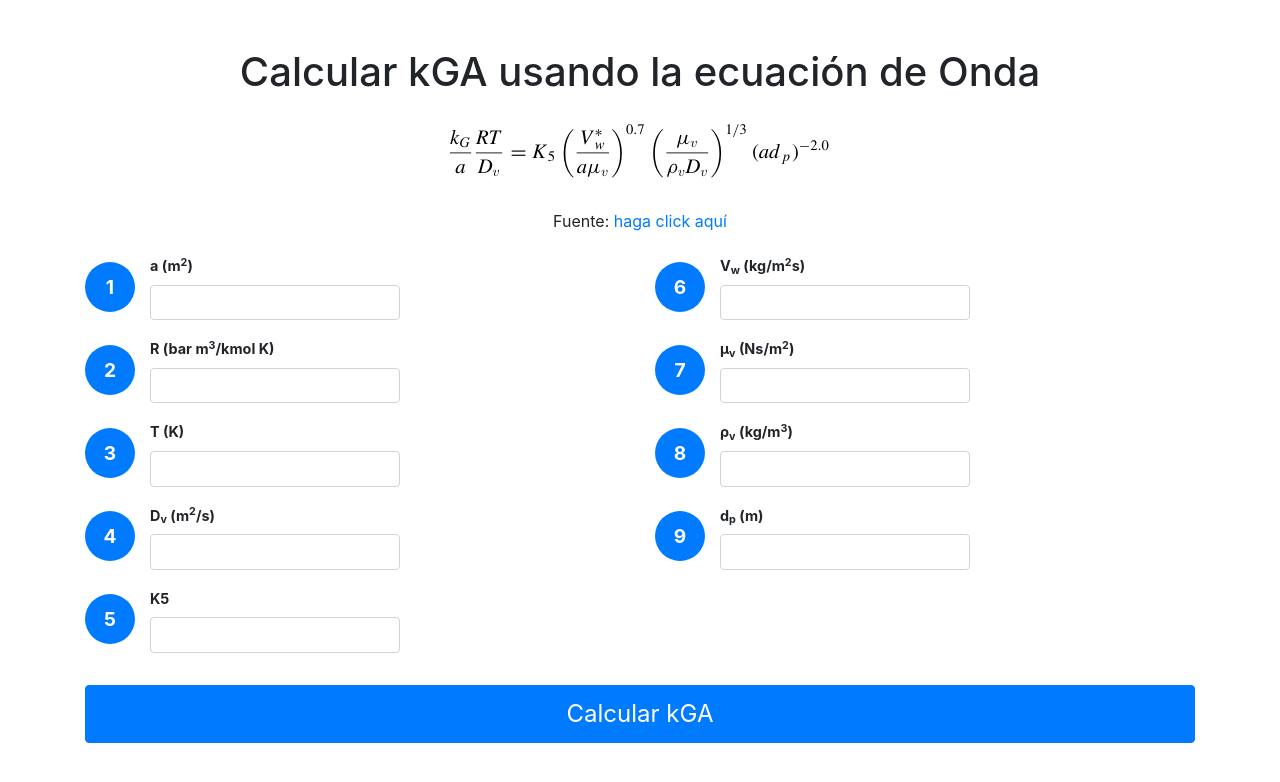
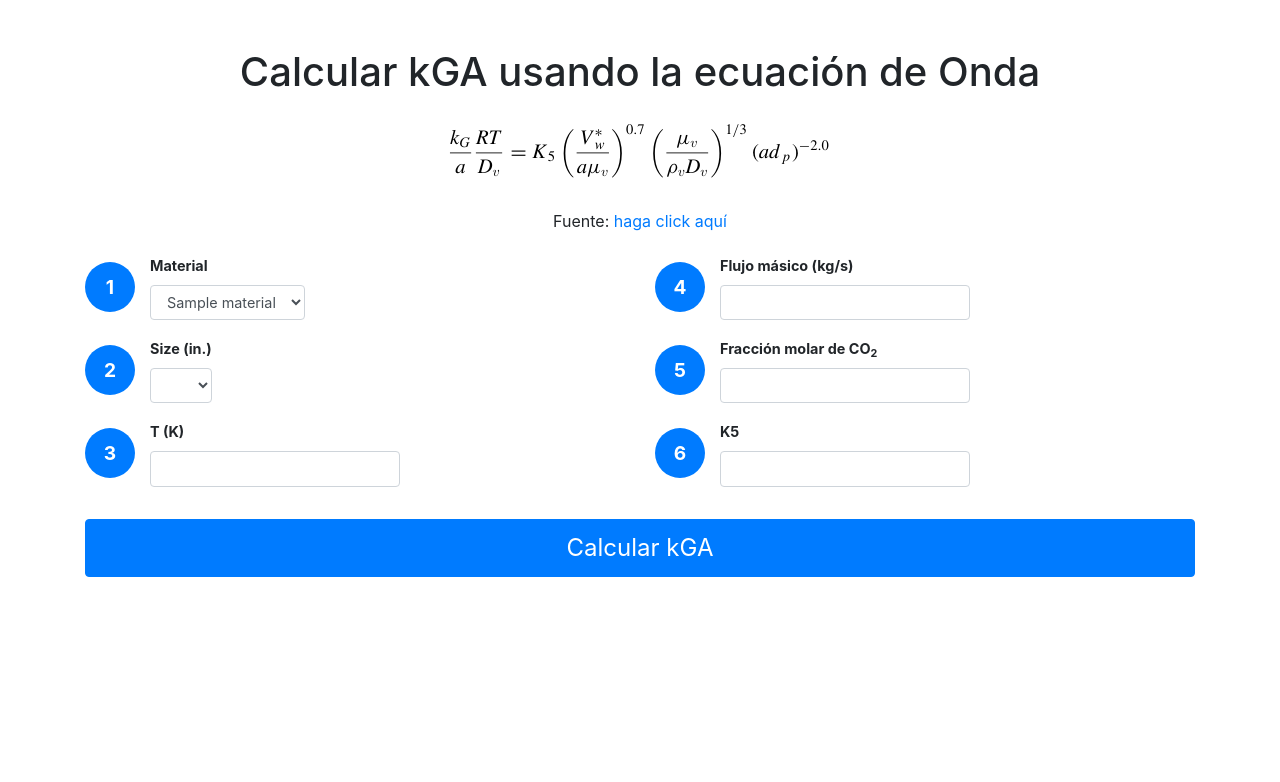
Before and after one commit to lorenzoog00/InterfazVisual_CalculoKIA, a Flask app: template templates/onda.html in a window 1280 px wide. Shown: the top 782 px of the page. Run offline with Flask 3, Linux system fonts and the light colour scheme; the template is opened without the code that fills it: most values are stand-ins (such as "Sample title", 1, 10 or a date in 2020); lists and menus that the app fills with data are empty; parts of the project's set-up code (start-up, migrations or seed data) failed here and were passed over; some libraries are stand-ins or nearby versions.

Commit message:
ya sirve todo, falta sacar la funcion objetivo

```diff
--- a/app.py
+++ b/app.py
@@ -3,25 +3,25 @@ import pandas as pd
 import numpy as np
 import matplotlib.pyplot as plt
 import io
-from onda import calcular_kg
 import base64
 import os
 import joblib
 import tensorflow as tf
 from tensorflow.keras.models import load_model
-
-# Configurar matplotlib para usar el backend 'Agg'
-plt.switch_backend('Agg')
+from onda import calcular_kG_principal
 
 app = Flask(__name__)
 
 # Load the scaler and model
 scaler_X = joblib.load('minmax_scaler_X.pkl')
 scaler_y = joblib.load('minmax_scaler_y.pkl')
-model = load_model('best_model_3.1808540978988254e-05.h5')
+model = load_model('best_model_2.4367305027108534e-05.h5')
 
 # Cargar datos del archivo Excel
 data = pd.read_excel('matriz_datos.xlsx', sheet_name='SOLO DATOS')
+
+# Cargar datos de empaques
+designed_data_for_various_packing = pd.read_excel('design_data_for_various_packings.xlsx')
 
 def find_mea_range(mea_value, data):
     mea_concentrations = data['MEA wt%'].unique()
@@ -102,22 +102,25 @@ def shulman():
 
 @app.route('/onda')
 def onda():
-    return render_template('onda.html')
+    materiales = designed_data_for_various_packing['Material'].unique().tolist()
+    return render_template('onda.html', materiales=materiales)
+
+@app.route('/get_sizes', methods=['POST'])
+def get_sizes():
+    material = request.json['material']
+    sizes = designed_data_for_various_packing[designed_data_for_various_packing['Material'] == material]['Size (in.)'].unique().tolist()
+    return jsonify(sizes)
 
 @app.route('/calcular', methods=['POST'])
 def calcular():
-    a = float(request.form['a'])
-    R = float(request.form['R'])
+    material = request.form['material']
+    size_in = float(request.form['size_in'])
     T = float(request.form['T'])
-    D_v = float(request.form['D_v'])
+    flujo_masico = float(request.form['flujo_masico'])
+    y1 = float(request.form['y1'])
     K5 = float(request.form['K5'])
-    V_w = float(request.form['V_w'])
-    mu_v = float(request.form['mu_v'])
-    rho_v = float(request.form['rho_v'])
-    d_p = float(request.form['d_p'])
 
-    kga = calcular_kg(a, R, T, D_v, K5, V_w, mu_v, rho_v, d_p)
-
+    kga = calcular_kG_principal(material, size_in, T, flujo_masico, y1, K5)
     return render_template('resultado.html', kga=kga)
 
 
--- a/templates/onda.html
+++ b/templates/onda.html
@@ -66,6 +66,7 @@
             margin-bottom: 20px;
         }
     </style>
+    <script src="https://code.jquery.com/jquery-3.3.1.min.js"></script>
 </head>
 <body>
     <div class="container mt-5">
@@ -82,15 +83,21 @@
                     <div class="form-group">
                         <span class="input-number">1</span>
                         <div>
-                            <label for="a" class="input-label">a (m<sup>2</sup>)</label>
-                            <input type="number" step="any" class="form-control" id="a" name="a" required>
+                            <label for="material" class="input-label">Material</label>
+                            <select class="form-control" id="material" name="material" required>
+                                {% for material in materiales %}
+                                    <option value="{{ material }}">{{ material }}</option>
+                                {% endfor %}
+                            </select>
                         </div>
                     </div>
                     <div class="form-group">
                         <span class="input-number">2</span>
                         <div>
-                            <label for="R" class="input-label">R (bar m<sup>3</sup>/kmol K)</label>
-                            <input type="number" step="any" class="form-control" id="R" name="R" required>
+                            <label for="size_in" class="input-label">Size (in.)</label>
+                            <select class="form-control" id="size_in" name="size_in" required>
+                                <!-- Opciones serán cargadas dinámicamente -->
+                            </select>
                         </div>
                     </div>
                     <div class="form-group">
@@ -100,48 +107,27 @@
                             <input type="number" step="any" class="form-control" id="T" name="T" required>
                         </div>
                     </div>
+                </div>
+                <div class="column">
                     <div class="form-group">
                         <span class="input-number">4</span>
                         <div>
-                            <label for="D_v" class="input-label">D<sub>v</sub> (m<sup>2</sup>/s)</label>
-                            <input type="number" step="any" class="form-control" id="D_v" name="D_v" required>
+                            <label for="flujo_masico" class="input-label">Flujo másico (kg/s)</label>
+                            <input type="number" step="any" class="form-control" id="flujo_masico" name="flujo_masico" required>
                         </div>
                     </div>
                     <div class="form-group">
                         <span class="input-number">5</span>
                         <div>
-                            <label for="K5" class="input-label">K5</label>
-                            <input type="number" step="any" class="form-control" id="K5" name="K5" required>
+                            <label for="y1" class="input-label">Fracción molar de CO<sub>2</sub></label>
+                            <input type="number" step="any" class="form-control" id="y1" name="y1" required>
                         </div>
                     </div>
-                </div>
-                <div class="column">
                     <div class="form-group">
                         <span class="input-number">6</span>
                         <div>
-                            <label for="V_w" class="input-label">V<sub>w</sub> (kg/m<sup>2</sup>s)</label>
-                            <input type="number" step="any" class="form-control" id="V_w" name="V_w" required>
-                        </div>
-                    </div>
-                    <div class="form-group">
-                        <span class="input-number">7</span>
-                        <div>
-                            <label for="mu_v" class="input-label">μ<sub>v</sub> (Ns/m<sup>2</sup>)</label>
-                            <input type="number" step="any" class="form-control" id="mu_v" name="mu_v" required>
-                        </div>
-                    </div>
-                    <div class="form-group">
-                        <span class="input-number">8</span>
-                        <div>
-                            <label for="rho_v" class="input-label">ρ<sub>v</sub> (kg/m<sup>3</sup>)</label>
-                            <input type="number" step="any" class="form-control" id="rho_v" name="rho_v" required>
-                        </div>
-                    </div>
-                    <div class="form-group">
-                        <span class="input-number">9</span>
-                        <div>
-                            <label for="d_p" class="input-label">d<sub>p</sub> (m)</label>
-                            <input type="number" step="any" class="form-control" id="d_p" name="d_p" required>
+                            <label for="K5" class="input-label">K5</label>
+                            <input type="number" step="any" class="form-control" id="K5" name="K5" required>
                         </div>
                     </div>
                 </div>
@@ -149,5 +135,24 @@
             <button type="submit" class="btn btn-primary btn-submit mt-3">Calcular kGA</button>
         </form>
     </div>
+    <script>
+        $(document).ready(function() {
+            $('#material').change(function() {
+                var material = $(this).val();
+                $.ajax({
+                    url: '/get_sizes',
+                    method: 'POST',
+                    contentType: 'application/json',
+                    data: JSON.stringify({ material: material }),
+                    success: function(response) {
+                        $('#size_in').empty();
+                        response.forEach(function(size) {
+                            $('#size_in').append('<option value="' + size + '">' + size + '</option>');
+                        });
+                    }
+                });
+            });
+        });
+    </script>
 </body>
 </html>
```
Also changed, not shown: onda.py (+65 -3 lines), 8 other files.
